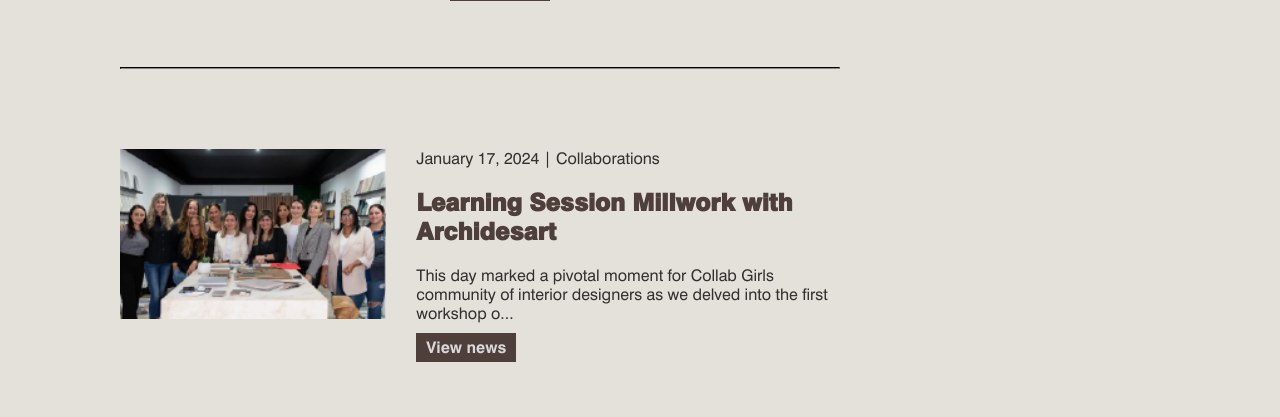
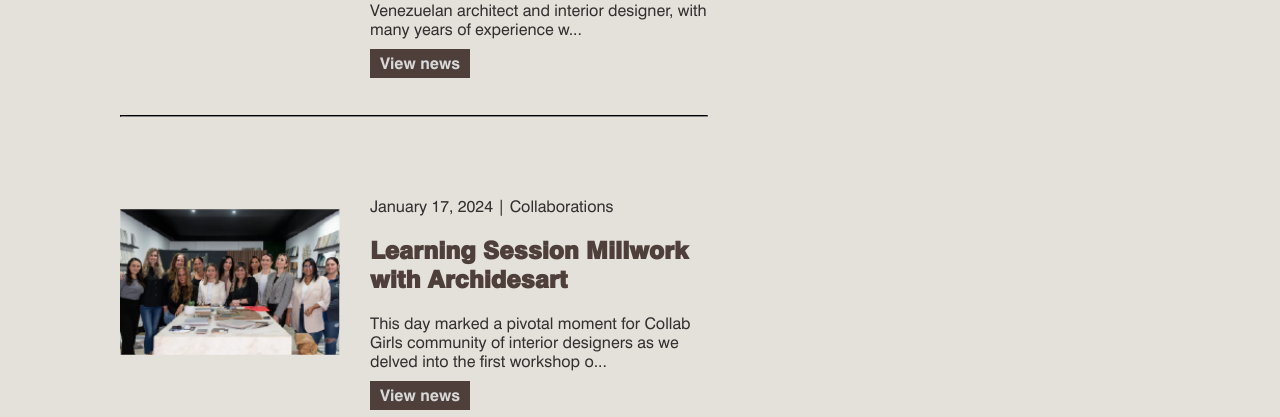
Before and after one commit to AndreinaArchi/archiwood, a React (Vite) app: page /news in a window 1280 px wide. Shown: the part 2175-2592 px from the top of the page. Built offline with nearby package versions, Linux system fonts and the light colour scheme; grey boxes are pictures that could not be loaded.

Commit message:
UPDATE LORELBA 3

```diff
--- a/src/Views/News/News.jsx
+++ b/src/Views/News/News.jsx
@@ -146,7 +146,7 @@
                         <div className='news__list-news-content'>
                           {item.video && (
                             <iframe
-                              width={width >= 1179 ? '550px' : '100%'}
+                              width={width >= 650 ? '220px' : '100%'}
                               height='170px'
                               src={item.video}
                               title='YouTube video player'
@@ -159,7 +159,8 @@
                           {item.image && (
                             <Img
                               img={item.image}
-                              w={width >= 1179 ? '550px' : '100%'}
+                              ofit='contain'
+                              w={width >= 650 ? '220px' : '100%'}
                               h='170px'
                             />
                           )}
```
